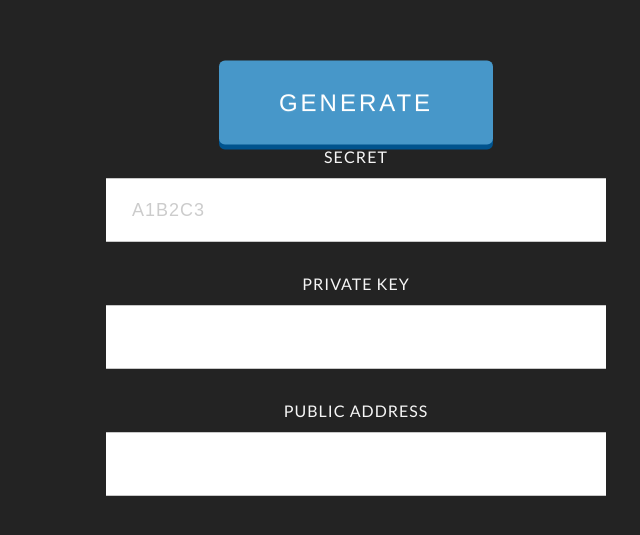
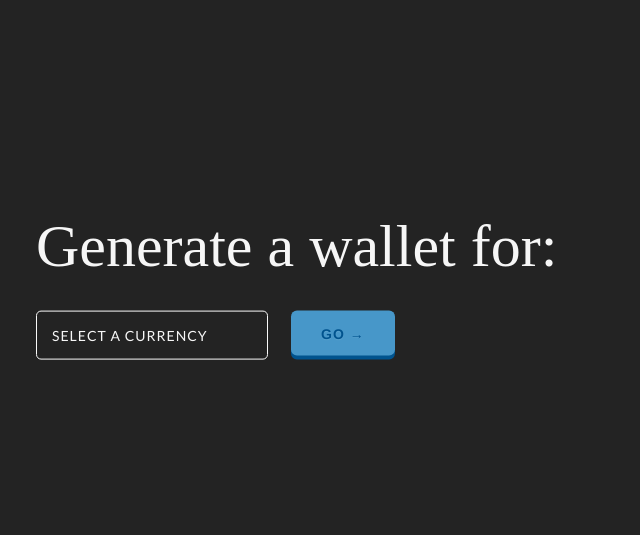
Before and after one commit to arasmussen/sixty-large, a website: page root/index.html in a window 1280 px wide. Shown: the part 107-642 px from the top of the page, without its empty margins (284-924 px from the left). Drawn offline with Linux system fonts and the light colour scheme; a web font is replaced by a local one.

Commit message:
Select a currency and some heading

```diff
--- a/root/css/styles.css
+++ b/root/css/styles.css
@@ -51,7 +51,6 @@
     body > #wrapper {
         min-height: 100%;
         height: auto;
-        font-size: 62.5%;
         font-style: normal;
         font-weight: normal;
         letter-spacing: normal;
@@ -79,6 +78,7 @@
     h1 {
         font-family: 'Gentium Book Basic', serif;
         font-size: 60px;
+        margin: 0 0 30px 0;
     }
 
 
@@ -89,42 +89,75 @@
         top: 50%;
         left: 50%;
         margin: 0 auto;
-        max-width: 500px;
+        max-width: 960px;
         width: 50%;
-        -webkit-transform: translate(-50%, -50%);
-        -ms-transform: translate(-50%, -50%);
-        transform: translate(-50%, -50%);
-        text-align: center;
+        -webkit-transform: translate(-50%, -55%);
+        -ms-transform: translate(-50%, -55%);
+        transform: translate(-50%, -55%);
     }
 
     .field {
+        display: none;
         margin: 0 0 30px 0;
     }
 
+    .show-selected {
+        width: 200px;
+        border: 1px solid #f9f9f9;
+        padding: 15px;
+        border-radius: 5px;
+        text-transform: uppercase;
+        font-size: 14px;
+        letter-spacing: 1px;
+        display: inline-block;
+        margin: 0 20px 0 0;
+
+    }
+
+    .show-selected:after {
+        content: '❯'
+        font-size: 400px;
+        color: green;
+    }
+
+    .show-selected:hover {
+        cursor: pointer;
+    }
+
+    #currency-select {
+        position: absolute;
+        top: 5px;
+        display: none;
+    }
+
     button {
-        padding: 30px 60px;
+        position: relative;
+        top: -2px;
+        padding: 16px 30px 15px 30px;
         border: none;
         border-radius: 6px;
-        background-color: #4797c9;
-        color: #fff;
+        background: #4797c9;
+        color: #00538e;
         text-align: center;
         text-shadow: 0 1px 1px rgba(255, 255, 255, 0.1);
         font: normal 11px/1 "asapregular", Helvetica, sans-serif;
-        letter-spacing: 3px;
-        font-size: 24px;
+        letter-spacing: 1px;
+        font-size: 14px;
         text-transform: uppercase;
-        font-weight: 500;
-        box-shadow: 0 5px 0 #00538e;
+        font-weight: 700;
+        box-shadow: 0 4px 0 #00538e;
         outline: none;
+        margin: 0;
+        transition: background 0.2s ease-in-out;
     }
 
     button:hover {
-        background-color: #408cbc;
+        background: #408cbc;
         cursor: pointer;
     }
 
     button:active {
-        margin: 0 0 -5px 0;
+        top: 2px;
         box-shadow: none;
     }
 
--- a/root/index.html
+++ b/root/index.html
@@ -9,15 +9,35 @@
     <meta name="description" content="description">
     <meta name="keywords" content="keywords">
     <meta name="author" content="Andrew Rasmussen &amp; Sarah Hum">
-    <meta name="copyright" content="&copy; 2014 Andrew Rasmussen & Sarah Hum">
+    <meta name="copyright" content="&copy; 2014 Andrew Rasmussen &amp; Sarah Hum">
 
     <link rel="icon" type="image/png" href="">
     <link rel="stylesheet" href="css/styles.css">
   </head>
+
   <body>
     <div id="wrapper">
+
       <section id="form">
-        <button id="generate-button" value="">Generate</button>
+        <h1>Generate a wallet for:</h1>
+
+
+        <div class="show-selected">
+
+          <h2>Select a Currency</h2>
+
+          <ul id="currency-select">
+            <li>Bitcoin</li>
+            <li>Litecoin</li>
+            <li>Peercoin</li>
+            <li>Dogecoin</li>
+            <li>Nxt</li>
+          </ul>
+        </div>
+
+        <button value="">Go &#8594;</button>
+
+
         <div class="field">
           <label for="secret">Secret</label>
           <input id="secret" placeholder="A1B2C3" maxlength="64" type="text" readonly />
@@ -31,7 +51,8 @@
           <input id="public" type="text" readonly />
         </div>
       </section>
-    </div>
+    </div> <!-- Close wrapper -->
+
     <script type="text/javascript" src="/js/lib/bitcoinjs-min.js"></script>
     <script type="text/javascript" src="/js/lib/jquery-2.1.0.min.js"></script>
     <script type="text/javascript" src="/js/script.js"></script>
```
